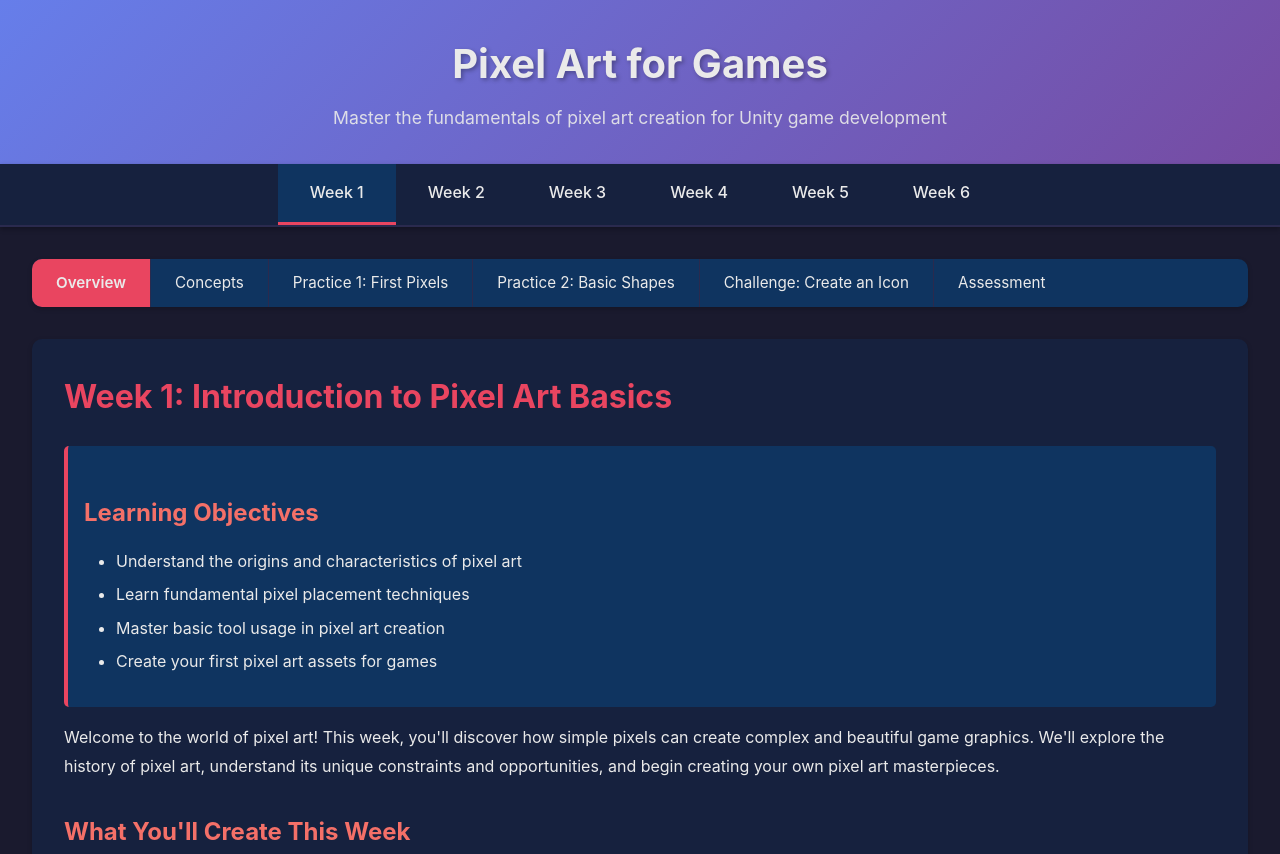
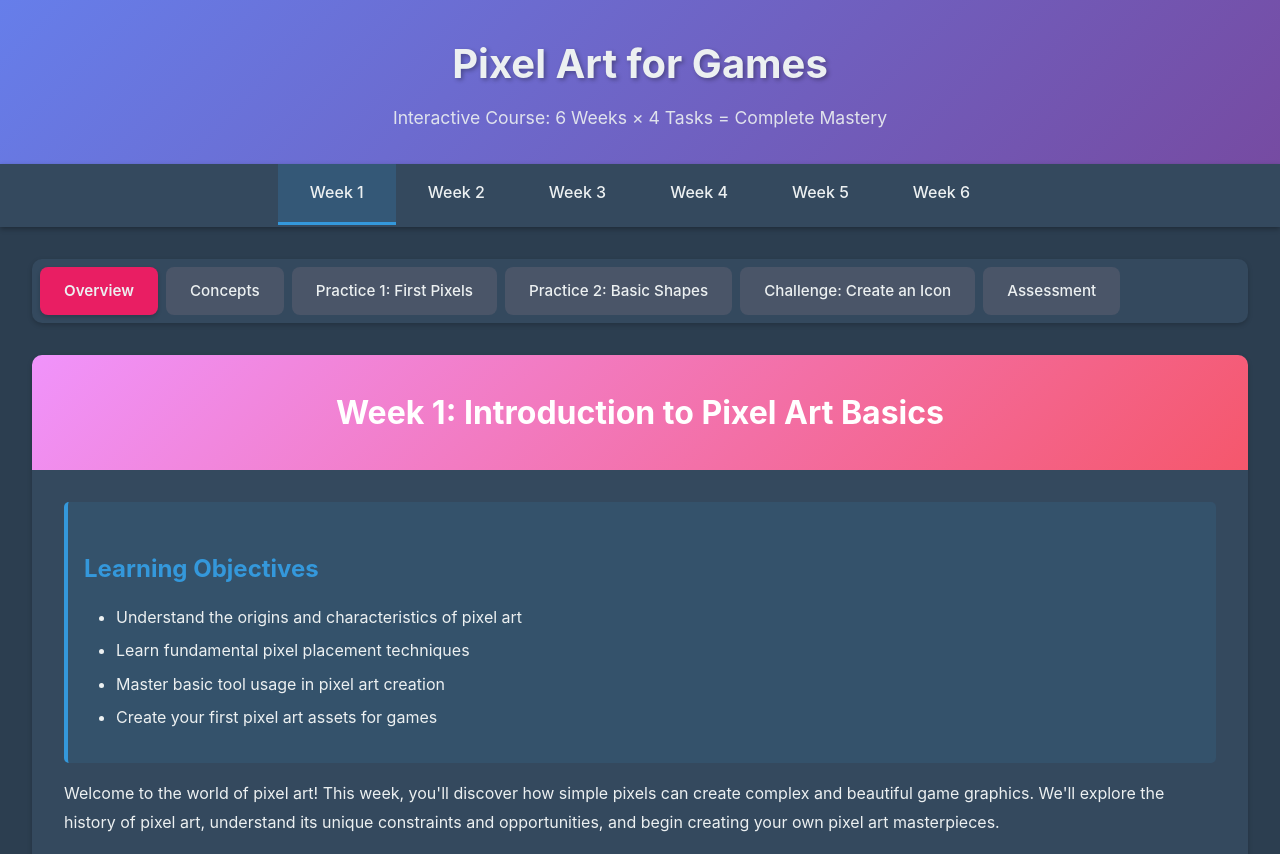
Before and after one commit to dkcharles/2D_Game_Graphics, a plain HTML site: page index.html in a window 1280 px wide. Shown: the top 854 px of the page. Drawn offline with Linux system fonts and the light colour scheme.

Commit message:
changed to a less harsh colour scheme

```diff
--- a/css/styles.css
+++ b/css/styles.css
@@ -2,19 +2,22 @@
 
 /* CSS Variables for theme management */
 :root {
-    --bg-primary: #1a1a2e;
-    --bg-secondary: #16213e;
-    --bg-tertiary: #0f3460;
-    --accent-primary: #e94560;
-    --accent-secondary: #f47068;
-    --text-primary: #eaeaea;
-    --text-secondary: #bbb;
-    --border-color: #2a2a4e;
+    --bg-primary: #2c3e50;
+    --bg-secondary: #34495e;
+    --bg-tertiary: #3a4a5c;
+    --accent-primary: #e91e63;
+    --accent-secondary: #f06292;
+    --text-primary: #ecf0f1;
+    --text-secondary: #bdc3c7;
+    --border-color: #34495e;
     --success: #4CAF50;
     --warning: #ff9800;
     --error: #f44336;
     --gradient-1: linear-gradient(135deg, #667eea 0%, #764ba2 100%);
     --gradient-2: linear-gradient(135deg, #f093fb 0%, #f5576c 100%);
+    --task-bg: #e91e63;
+    --task-hover: #f06292;
+    --canvas-bg: #2c3e50;
 }
 
 /* Reset and base styles */
@@ -85,12 +88,12 @@ body {
 
 .main-nav a:hover {
     background-color: rgba(255, 255, 255, 0.1);
-    border-bottom-color: var(--accent-secondary);
+    border-bottom-color: #3498db;
 }
 
 .main-nav a.active {
-    background-color: var(--bg-tertiary);
-    border-bottom-color: var(--accent-primary);
+    background-color: rgba(52, 152, 219, 0.2);
+    border-bottom-color: #3498db;
 }
 
 /* Content container */
@@ -117,7 +120,7 @@ body {
 
 /* Sub-navigation (within weeks) */
 .sub-nav {
-    background-color: var(--bg-tertiary);
+    background-color: var(--bg-secondary);
     border-radius: 10px;
     margin-bottom: 2rem;
     overflow: hidden;
@@ -128,6 +131,8 @@ body {
     list-style: none;
     display: flex;
     flex-wrap: wrap;
+    gap: 0.5rem;
+    padding: 0.5rem;
 }
 
 .sub-nav a {
@@ -135,9 +140,11 @@ body {
     padding: 0.75rem 1.5rem;
     color: var(--text-primary);
     text-decoration: none;
-    border-right: 1px solid var(--border-color);
+    background-color: #4a5568;
+    border-radius: 8px;
     transition: all 0.3s ease;
     font-size: 0.95rem;
+    font-weight: 500;
 }
 
 .sub-nav li:last-child a {
@@ -145,12 +152,14 @@ body {
 }
 
 .sub-nav a:hover {
-    background-color: rgba(255, 255, 255, 0.1);
+    background-color: var(--task-hover);
+    transform: translateY(-2px);
 }
 
 .sub-nav a.active {
-    background-color: var(--accent-primary);
+    background-color: var(--task-bg);
     font-weight: 600;
+    box-shadow: 0 2px 4px rgba(0, 0, 0, 0.2);
 }
 
 /* Sub-content sections */
@@ -169,13 +178,18 @@ body {
 
 /* Typography within content */
 .sub-content h2 {
-    color: var(--accent-primary);
+    color: white;
     margin-bottom: 1.5rem;
     font-size: 2rem;
+    background: var(--gradient-2);
+    padding: 2rem;
+    margin: -2rem -2rem 2rem -2rem;
+    border-radius: 10px 10px 0 0;
+    text-align: center;
 }
 
 .sub-content h3 {
-    color: var(--accent-secondary);
+    color: #3498db;
     margin-top: 2rem;
     margin-bottom: 1rem;
     font-size: 1.5rem;
@@ -218,10 +232,11 @@ body {
 .exercise-workspace {
     flex: 1;
     min-width: 300px;
-    background-color: var(--bg-primary);
+    background-color: var(--canvas-bg);
     border-radius: 10px;
     padding: 1.5rem;
     box-shadow: inset 0 2px 5px rgba(0, 0, 0, 0.3);
+    border: 1px solid var(--border-color);
 }
 
 /* Canvas and tools */
@@ -254,7 +269,7 @@ body {
     padding: 0.5rem 1rem;
     border: none;
     border-radius: 5px;
-    background-color: var(--bg-tertiary);
+    background-color: #4a5568;
     color: var(--text-primary);
     cursor: pointer;
     transition: all 0.3s ease;
@@ -262,12 +277,13 @@ body {
 }
 
 .tool-btn:hover {
-    background-color: var(--accent-secondary);
+    background-color: #5a6578;
     transform: translateY(-2px);
 }
 
 .tool-btn.active {
-    background-color: var(--accent-primary);
+    background-color: #3498db;
+    color: white;
 }
 
 .palette {
@@ -298,8 +314,8 @@ body {
 
 /* Info boxes */
 .info-box {
-    background-color: var(--bg-tertiary);
-    border-left: 4px solid var(--accent-primary);
+    background-color: rgba(52, 152, 219, 0.1);
+    border-left: 4px solid #3498db;
     padding: 1rem;
     margin: 1rem 0;
     border-radius: 5px;
@@ -327,11 +343,12 @@ body {
     padding: 1.5rem;
     border-radius: 10px;
     margin-bottom: 1.5rem;
+    border: 1px solid var(--border-color);
 }
 
 .quiz-question h4 {
     margin-bottom: 1rem;
-    color: var(--accent-secondary);
+    color: #3498db;
 }
 
 .quiz-options {
@@ -342,25 +359,27 @@ body {
 
 .quiz-option {
     padding: 0.75rem;
-    background-color: var(--bg-primary);
+    background-color: #4a5568;
     border: 2px solid transparent;
     border-radius: 5px;
     cursor: pointer;
     transition: all 0.3s ease;
+    color: var(--text-primary);
 }
 
 .quiz-option:hover {
-    border-color: var(--accent-secondary);
+    border-color: #3498db;
     transform: translateX(5px);
+    background-color: #5a6578;
 }
 
 .quiz-option.correct {
-    background-color: rgba(76, 175, 80, 0.2);
+    background-color: rgba(76, 175, 80, 0.3);
     border-color: var(--success);
 }
 
 .quiz-option.incorrect {
-    background-color: rgba(244, 67, 54, 0.2);
+    background-color: rgba(244, 67, 54, 0.3);
     border-color: var(--error);
 }
 
--- a/index.html
+++ b/index.html
@@ -19,7 +19,7 @@
     <!-- Header -->
     <header class="header">
         <h1>Pixel Art for Games</h1>
-        <p>Master the fundamentals of pixel art creation for Unity game development</p>
+        <p>Interactive Course: 6 Weeks × 4 Tasks = Complete Mastery</p>
     </header>
 
     <!-- Main Navigation (Weeks) -->
```
